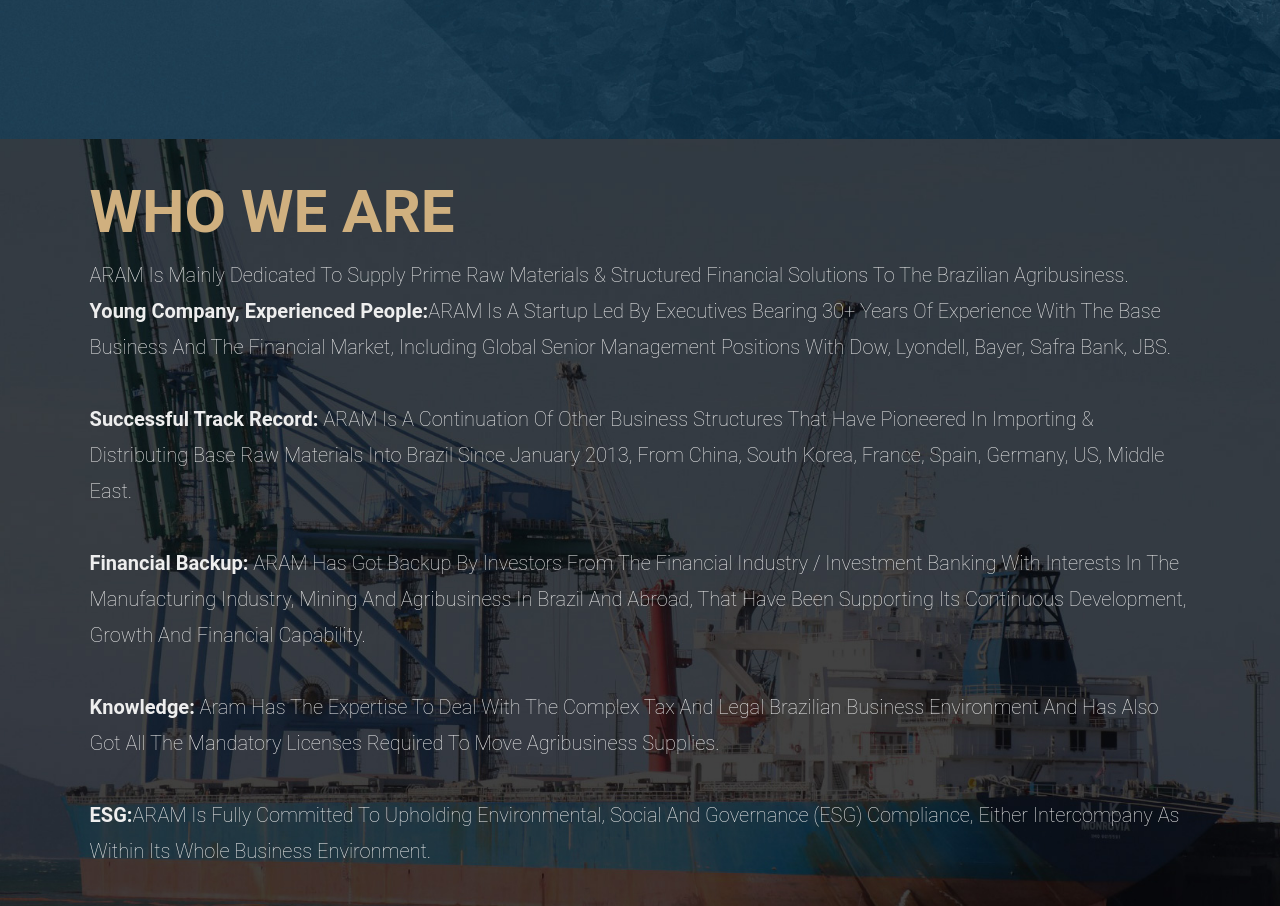
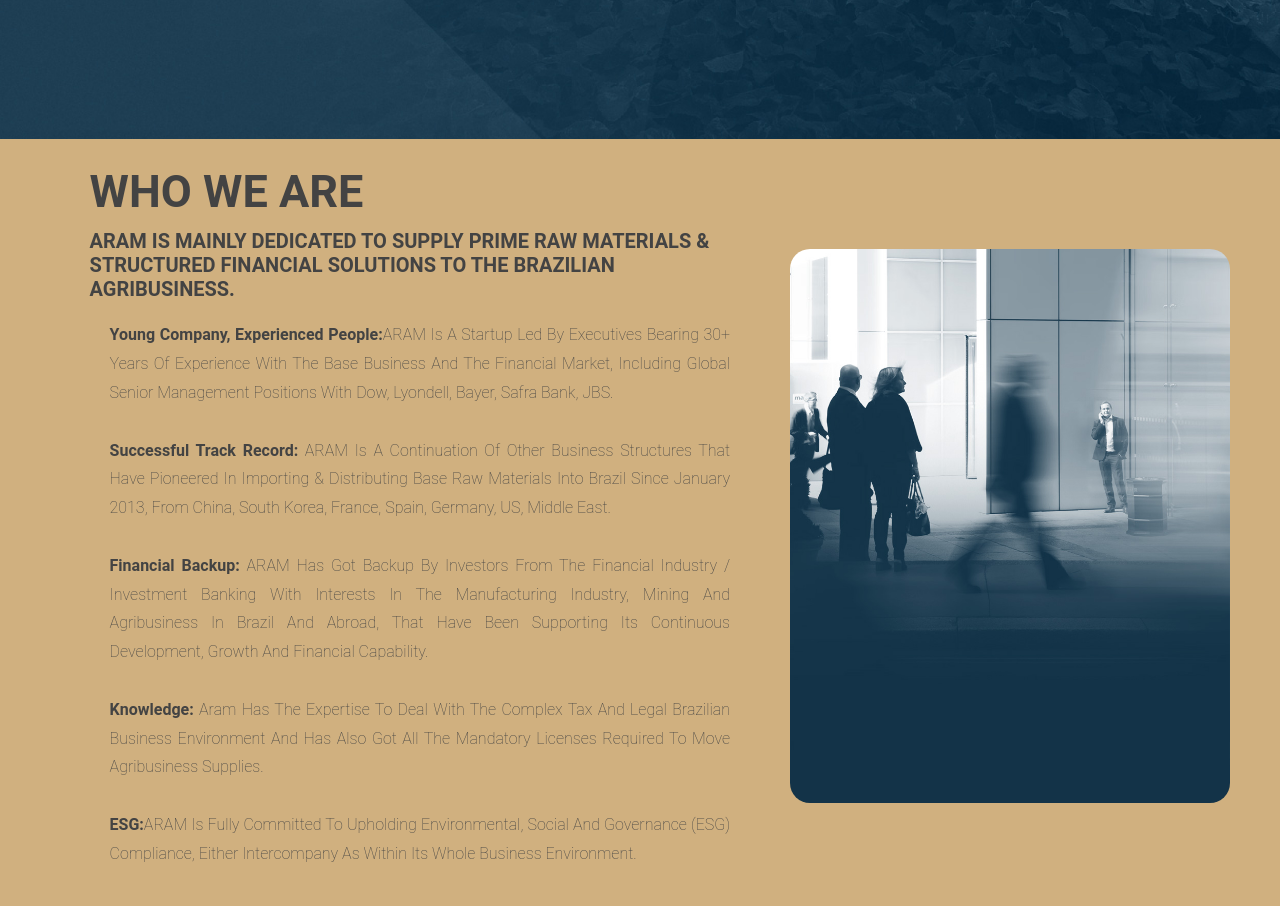
Before and after one commit to renanUnreal/sitearam, a plain HTML site: page index.html in a window 1280 px wide. Shown: the part 637-1543 px from the top of the page. Drawn offline with nearby package versions, Linux system fonts and the light colour scheme; a script that the page names is missing.

Commit message:
update pages
responsividade

```diff
--- a/css/style.css
+++ b/css/style.css
@@ -239,7 +239,8 @@ section{
     background:url(../images/home-img.jpg) no-repeat;
 }
 .bgwhoweare{
-    background:url(../images/who-we-are-img.jpg) no-repeat;
+    /* background:url(../images/who-we-are-img.jpg) no-repeat; */
+    background-color: #D0B07F;
 }
 
 
@@ -362,7 +363,7 @@ section{
 @media (max-width:991px){
 
     html{
-        font-size: 55%;
+        font-size: 45%;
     }
 
     .header{
--- /dev/null
+++ b/css/whoweare.css
@@ -0,0 +1,81 @@
+.whoweare{
+    display: flex;
+    flex-direction: column;
+    align-items: center;
+    width: 100%;
+}
+
+.whoweare p{
+    color: #434343!important;
+    padding: 20px!important;
+    font-size: 1.6rem!important;
+    text-align: justify;
+
+}
+.whoweare h3{
+    color: #434343!important;
+    font-size: 4.5rem!important;
+}
+.whoweare h4{
+    color: #434343!important;
+    font-size: 2rem!important;
+}
+
+.whoweare img{
+    width: 100%;
+    margin-left: 0px;
+    border-radius: 20px;
+
+}
+
+@media only screen and (max-width: 600px) {
+
+}
+
+/* Small devices (portrait tablets and large phones, 600px and up) */
+@media only screen and (min-width: 600px) {
+
+}
+
+/* Medium devices (landscape tablets, 768px and up) */
+@media only screen and (min-width: 768px) {
+    .whoweare{
+        width: 100%;
+        flex-direction: column;
+        justify-content: center;
+    }
+    .whoweare img{
+        width: 100%;
+        margin-left: 0px;
+    }
+}
+
+/* Large devices (laptops/desktops, 992px and up) */
+@media only screen and (min-width: 992px) {
+    .whoweare img{
+        width: 100%;
+        margin-left: 0px;
+
+    }
+    .whoweare{
+        width: 100%;
+        flex-direction: column;
+        justify-content: center;
+
+    }
+}
+
+/* Extra large devices (large laptops and desktops, 1200px and up) */
+@media only screen and (min-width: 1200px) {
+    .whoweare{
+        width: 100%;
+        flex-direction: row;
+        justify-content: center;
+
+    }
+    .whoweare img{
+
+        margin-left: 40px;
+
+    }
+}
--- a/index.html
+++ b/index.html
@@ -16,6 +16,7 @@
     <!-- custom css file link  -->
     <link rel="stylesheet" href="css/style.css">
     <link rel="stylesheet" href="css/mission.css">
+    <link rel="stylesheet" href="css/whoweare.css">
 
 </head>
 
@@ -83,11 +84,17 @@
     <section class="home bgwhoweare" id="whoweare">
 
         <div class="content">
+            <div class="whoweare">
+            <div class="homeText">
             <h3>Who we are</h3>
+            <br>
+            <h4>
+                ARAM is mainly dedicated to supply prime raw materials & structured financial solutions to the Brazilian agribusiness.
+                </h4>
+            <p>
 
-            <p>
-                ARAM is mainly dedicated to supply prime raw materials & structured financial solutions to the Brazilian agribusiness.
-                <br>
+
+
 
                 <b>Young company, experienced people:</b>ARAM is a startup led by executives bearing 30+ years of experience with the base business and the financial market, including global senior management positions with Dow, Lyondell, Bayer, Safra Bank, JBS.
                 <br><br>
@@ -104,10 +111,16 @@
                 <b>ESG:</b>ARAM is fully committed to upholding environmental, social and governance (ESG) compliance, either intercompany as within its whole business environment.
 
             </p>
+        </div>
+        <div>
+            <img src="./images/img-who-we-are.jpg" alt="">
+        </div>
             <!--
           <a href="#" class="btn">get yours now</a>
           -->
         </div>
+        </div>
+
 
     </section>
 
```
Also changed, not shown: images/card-1.jpg (added), images/card-2.jpg (added), images/card-3.jpg (added), images/img-who-we-are.jpg (added).
